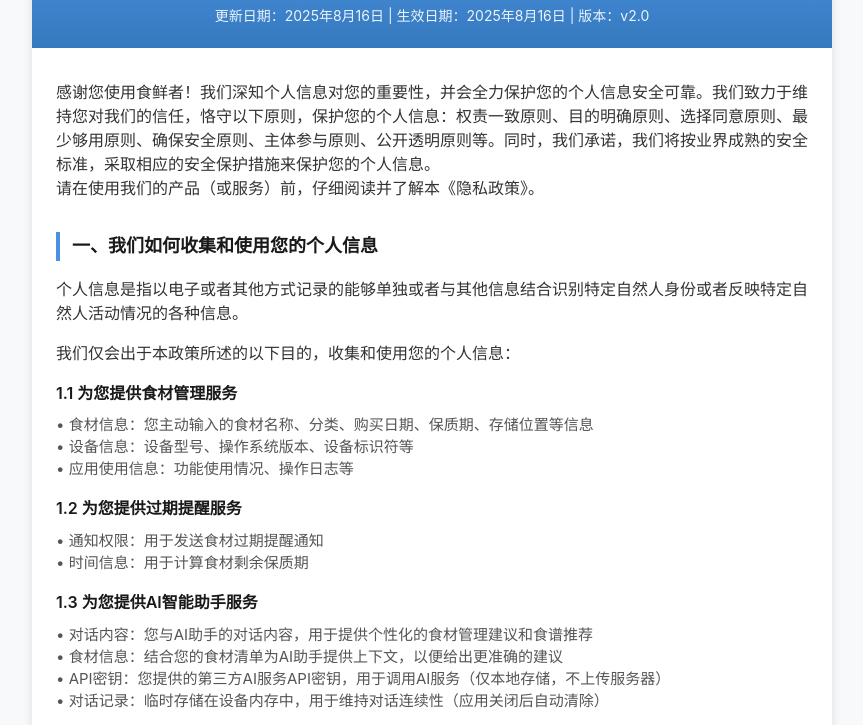
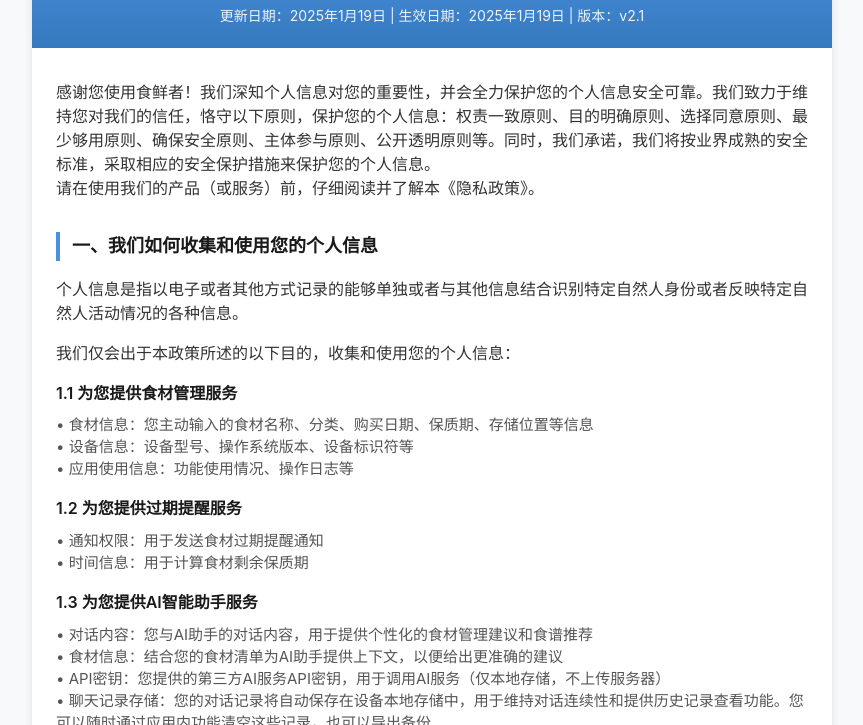
Before and after one commit to 1047656104/privacy-policy, a plain HTML site: page index.html in a window 1280 px wide. Shown: the part 61-786 px from the top of the page, without its empty margins (208-1071 px from the left). Drawn offline with Linux system fonts and the light colour scheme.

Commit message:
Update index.html
1

```diff
--- a/index.html
+++ b/index.html
@@ -133,7 +133,7 @@
     <div class="container">
         <div class="header">
             <h1>食鲜者隐私政策</h1>
-            <div class="date">更新日期：2025年8月16日 | 生效日期：2025年8月16日 | 版本：v2.0</div>
+            <div class="date">更新日期：2025年1月19日 | 生效日期：2025年1月19日 | 版本：v2.1</div>
         </div>
 
         <div class="content">
@@ -160,7 +160,8 @@
                 <div class="list-text">• 对话内容：您与AI助手的对话内容，用于提供个性化的食材管理建议和食谱推荐
 • 食材信息：结合您的食材清单为AI助手提供上下文，以便给出更准确的建议
 • API密钥：您提供的第三方AI服务API密钥，用于调用AI服务（仅本地存储，不上传服务器）
-• 对话记录：临时存储在设备内存中，用于维持对话连续性（应用关闭后自动清除）</div>
+• 聊天记录存储：您的对话记录将自动保存在设备本地存储中，用于维持对话连续性和提供历史记录查看功能。您可以随时通过应用内功能清空这些记录，也可以导出备份
+• 本地数据管理：所有聊天记录均采用加密方式存储在您的设备本地，不会上传至任何服务器或第三方</div>
 
                 <h3 class="subsection-title">1.4 改善我们的服务</h3>
                 <div class="list-text">• 应用崩溃日志：用于分析和修复应用问题
@@ -202,7 +203,8 @@
 • 更正权：您有权要求我们更正或补充您的信息
 • 删除权：您可以要求我们删除您的个人信息
 • 撤回同意：您可以撤回您此前给予我们的授权同意
-• AI服务控制权：您可以随时停止使用AI智能助手功能，清除本地存储的API密钥，对话记录会在应用关闭时自动清除</div>
+• AI服务控制权：您可以随时停止使用AI智能助手功能，清除本地存储的API密钥
+• 聊天记录管理权：您可以随时查看、导出或清空本地存储的聊天记录，这些操作完全在您的设备本地进行，无需网络连接</div>
             </div>
 
             <div class="section">
```
